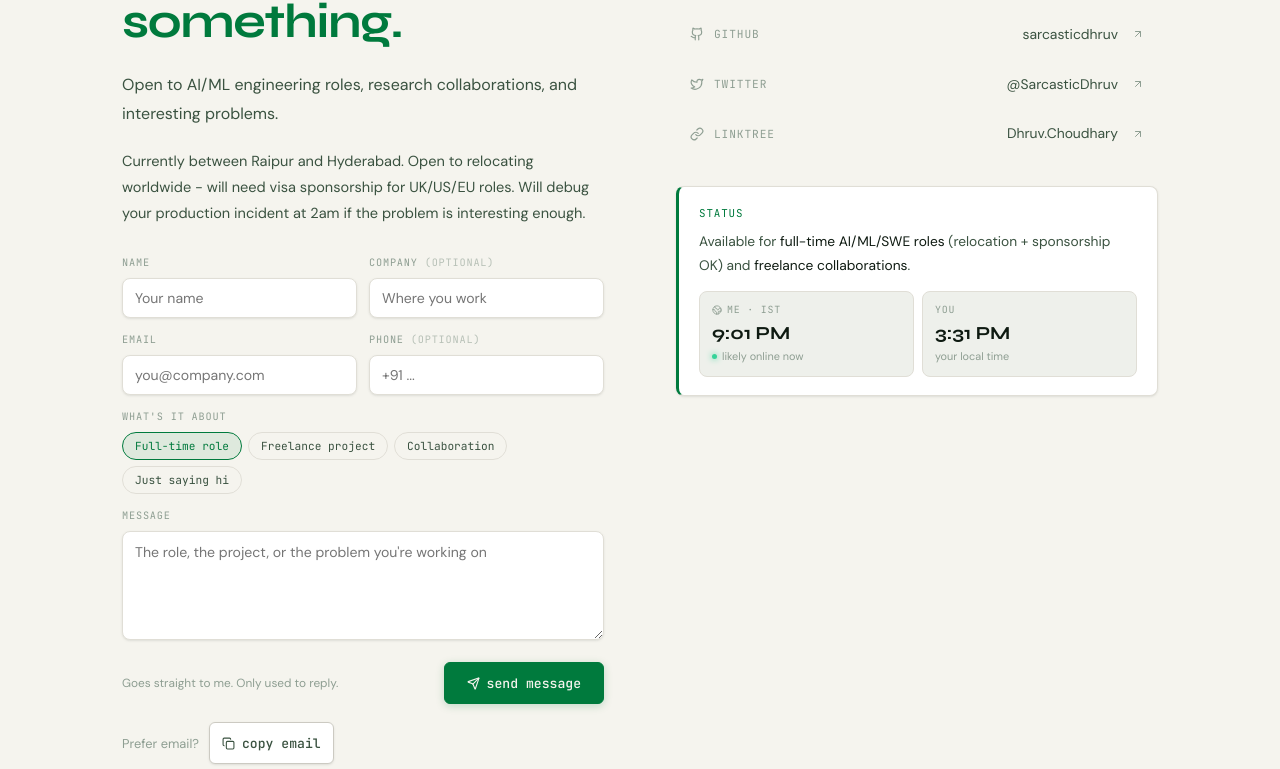
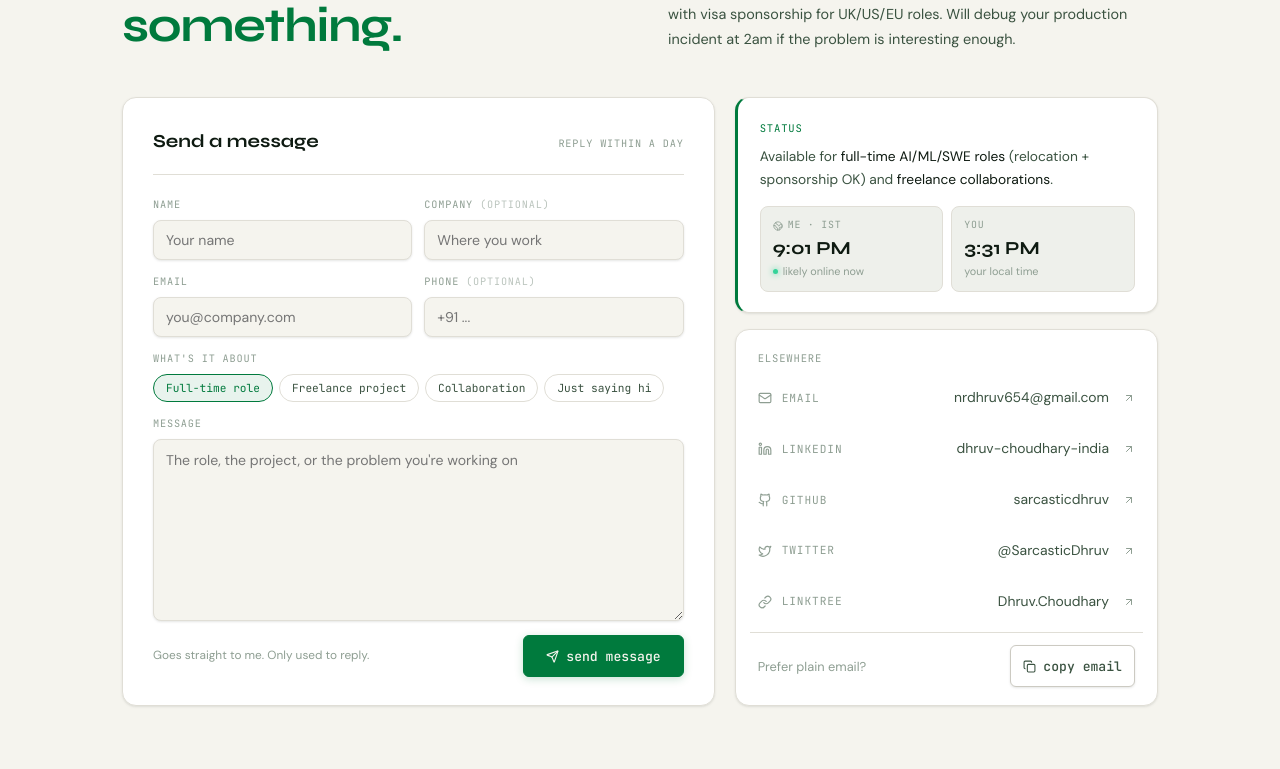
Before and after one commit to sarcasticdhruv/pro-portfolio, a React (Vite) app: page / in a window 1280 px wide. Shown: the part 7831-8600 px from the top of the page. Built offline with nearby package versions, Linux system fonts and the light colour scheme; no server answers; what marked-highlight would draw is missing.

Commit message:
Contact section: form card beside status and links, balanced columns

```diff
--- a/src/components/Contact.tsx
+++ b/src/components/Contact.tsx
@@ -4,6 +4,7 @@ import { useScrollReveal } from '../hooks/useScrollReveal';
 import ContactForm from './ContactForm';
 
 const IST_TZ = 'Asia/Kolkata';
+const mono = "'JetBrains Mono', monospace";
 
 // IST business hours the recruiter can expect a reply in, used to color the
 // live dot green/amber/red the same way the Hero "available" badge does.
@@ -40,51 +41,92 @@ export default function Contact() {
       transition: 'opacity 0.65s ease, transform 0.65s ease',
     }}>
       <div className="container">
-        <div className="contact-grid" style={{ display: 'grid', gridTemplateColumns: '1fr 1fr', gap: '72px', alignItems: 'start' }}>
+        {/* Header: heading on the left, intro copy on the right, bottoms aligned */}
+        <div className="contact-head">
           <div>
             <p className="label" style={{ marginBottom: '14px' }}>06 / contact</p>
-            <h2 className="section-heading" style={{ marginBottom: '22px' }}>
+            <h2 className="section-heading" style={{ margin: 0 }}>
               Let's build<br /><span style={{ color: 'var(--accent)' }}>something.</span>
             </h2>
-            <p style={{ color: 'var(--text-muted)', marginBottom: '20px', lineHeight: 1.8 }}>
+          </div>
+          <div>
+            <p style={{ color: 'var(--text)', marginBottom: '12px', lineHeight: 1.7, fontSize: '1.02rem' }}>
               Open to AI/ML engineering roles, research collaborations, and interesting problems.
             </p>
-            <p style={{ color: 'var(--text-muted)', marginBottom: '28px', lineHeight: 1.8, fontSize: '0.91rem' }}>
-              Currently between Raipur and Hyderabad. Open to relocating worldwide - will need
-              visa sponsorship for UK/US/EU roles. Will debug your production incident at 2am
+            <p style={{ color: 'var(--text-muted)', margin: 0, lineHeight: 1.75, fontSize: '0.9rem' }}>
+              Currently between Raipur and Hyderabad. Open to relocating worldwide, with visa
+              sponsorship for UK/US/EU roles. Will debug your production incident at 2am
               if the problem is interesting enough.
             </p>
+          </div>
+        </div>
 
+        <div className="contact-grid">
+          {/* Form card */}
+          <div className="contact-card contact-form-card">
+            <div style={{ display: 'flex', alignItems: 'baseline', justifyContent: 'space-between', gap: '12px', flexWrap: 'wrap', marginBottom: '22px', paddingBottom: '18px', borderBottom: '1px solid var(--border)' }}>
+              <h3 style={{ fontFamily: "'Syne', sans-serif", fontWeight: 700, fontSize: '1.15rem', color: 'var(--text)', margin: 0 }}>
+                Send a message
+              </h3>
+              <span style={{ fontFamily: mono, fontSize: '0.64rem', color: 'var(--text-dim)', letterSpacing: '0.08em', textTransform: 'uppercase' }}>
+                reply within a day
+              </span>
+            </div>
             <ContactForm />
-
-            <div style={{ display: 'flex', alignItems: 'center', gap: '10px', flexWrap: 'wrap', marginTop: '18px' }}>
-              <span style={{ fontSize: '0.8rem', color: 'var(--text-dim)' }}>Prefer email?</span>
-              <button onClick={copyEmail} className="btn btn-outline" style={{ cursor: 'pointer', display: 'flex', alignItems: 'center', gap: '7px', padding: '7px 12px' }}>
-                {copied ? <Check size={13} /> : <Copy size={13} />}
-                {copied ? 'copied!' : 'copy email'}
-              </button>
-            </div>
           </div>
 
-          <div>
-            <div style={{ display: 'flex', flexDirection: 'column', gap: '1px' }}>
-              {LINKS.map(link => <ContactRow key={link.label} link={link} />)}
-            </div>
-
-            <div style={{ marginTop: '28px', padding: '18px 20px', background: 'var(--surface)', border: '1px solid var(--border)', borderRadius: '8px', borderLeft: '3px solid var(--accent)', boxShadow: 'var(--shadow-sm)' }}>
-              <p style={{ fontFamily: "'JetBrains Mono', monospace", fontSize: '0.68rem', color: 'var(--accent)', letterSpacing: '0.08em', textTransform: 'uppercase', marginBottom: '7px' }}>
+          {/* Side column: status on top, links below, stretched to match the form */}
+          <div style={{ display: 'flex', flexDirection: 'column', gap: '16px', minWidth: 0 }}>
+            <div className="contact-card" style={{ padding: '22px 22px 20px', borderLeft: '3px solid var(--accent)' }}>
+              <p style={{ fontFamily: mono, fontSize: '0.66rem', color: 'var(--accent)', letterSpacing: '0.08em', textTransform: 'uppercase', marginBottom: '8px' }}>
                 status
               </p>
-              <p style={{ fontSize: '0.86rem', color: 'var(--text-muted)', lineHeight: 1.7, marginBottom: '14px' }}>
+              <p style={{ fontSize: '0.86rem', color: 'var(--text-muted)', lineHeight: 1.65, marginBottom: '16px' }}>
                 Available for <span style={{ color: 'var(--text)' }}>full-time AI/ML/SWE roles</span> (relocation + sponsorship OK) and <span style={{ color: 'var(--text)' }}>freelance collaborations</span>.
               </p>
               <TimezoneWidget />
+            </div>
+
+            <div className="contact-card" style={{ padding: '8px', flex: 1, display: 'flex', flexDirection: 'column' }}>
+              <p style={{ fontFamily: mono, fontSize: '0.66rem', color: 'var(--text-dim)', letterSpacing: '0.08em', textTransform: 'uppercase', padding: '12px 14px 6px', margin: 0 }}>
+                elsewhere
+              </p>
+              <div style={{ display: 'flex', flexDirection: 'column', gap: '2px', flex: 1 }}>
+                {LINKS.map(link => <ContactRow key={link.label} link={link} />)}
+              </div>
+              <div style={{ display: 'flex', alignItems: 'center', justifyContent: 'space-between', gap: '10px', flexWrap: 'wrap', margin: '6px 6px 4px', padding: '12px 8px 6px', borderTop: '1px solid var(--border)' }}>
+                <span style={{ fontSize: '0.8rem', color: 'var(--text-dim)' }}>Prefer plain email?</span>
+                <button onClick={copyEmail} className="btn btn-outline" style={{ cursor: 'pointer', display: 'flex', alignItems: 'center', gap: '7px', padding: '6px 12px' }}>
+                  {copied ? <Check size={13} /> : <Copy size={13} />}
+                  {copied ? 'copied!' : 'copy email'}
+                </button>
+              </div>
             </div>
           </div>
         </div>
       </div>
       <style>{`
-        @media (max-width: 768px) { .contact-grid { grid-template-columns: 1fr !important; gap: 36px !important; } }
+        .contact-head {
+          display: grid; grid-template-columns: 1fr 1fr; gap: 56px; align-items: end;
+          margin-bottom: 44px;
+        }
+        .contact-grid {
+          display: grid; grid-template-columns: minmax(0, 1.4fr) minmax(0, 1fr);
+          gap: 20px; align-items: stretch;
+        }
+        .contact-card {
+          background: var(--surface); border: 1px solid var(--border);
+          border-radius: 14px; box-shadow: var(--shadow-sm);
+        }
+        .contact-form-card { padding: 28px 30px; display: flex; flex-direction: column; }
+        .contact-card input, .contact-card textarea { background: var(--bg) !important; }
+        @media (max-width: 900px) {
+          .contact-head { grid-template-columns: 1fr; gap: 18px; margin-bottom: 32px; }
+          .contact-grid { grid-template-columns: 1fr; }
+        }
+        @media (max-width: 520px) {
+          .contact-form-card { padding: 22px 18px !important; }
+        }
       `}</style>
     </section>
   );
--- a/src/components/ContactForm.tsx
+++ b/src/components/ContactForm.tsx
@@ -87,7 +87,7 @@ export default function ContactForm() {
   }
 
   return (
-    <form onSubmit={submit} noValidate style={{ display: 'flex', flexDirection: 'column', gap: '14px', position: 'relative' }}>
+    <form onSubmit={submit} noValidate style={{ display: 'flex', flexDirection: 'column', gap: '14px', position: 'relative', flex: 1 }}>
       <div className="cf-row">
         <div>
           <label style={labelStyle} htmlFor="cf-name">name</label>
@@ -130,10 +130,11 @@ export default function ContactForm() {
           ))}
         </div>
       </div>
-      <div>
+      {/* Grows to fill the card when the side column is taller */}
+      <div style={{ flex: 1, display: 'flex', flexDirection: 'column' }}>
         <label style={labelStyle} htmlFor="cf-message">message</label>
         <textarea
-          id="cf-message" rows={4} style={{ ...field, resize: 'vertical', lineHeight: 1.55 }}
+          id="cf-message" rows={4} style={{ ...field, resize: 'vertical', lineHeight: 1.55, flex: 1, minHeight: '110px' }}
           value={message} onChange={e => setMessage(e.target.value)}
           placeholder="The role, the project, or the problem you're working on"
         />
@@ -143,7 +144,7 @@ export default function ContactForm() {
         style={{ position: 'absolute', left: '-9999px', width: '1px', height: '1px', opacity: 0 }}
       />
       {problem && <p style={{ color: '#FF6B6B', fontSize: '0.8rem', margin: 0 }}>{problem}</p>}
-      <div style={{ display: 'flex', alignItems: 'center', justifyContent: 'space-between', gap: '12px', flexWrap: 'wrap' }}>
+      <div className="cf-actions" style={{ display: 'flex', alignItems: 'center', justifyContent: 'space-between', gap: '12px', flexWrap: 'wrap' }}>
         <span style={{ fontSize: '0.74rem', color: 'var(--text-dim)' }}>Goes straight to me. Only used to reply.</span>
         <button type="submit" className="btn btn-primary" disabled={state === 'sending'} style={{ display: 'flex', alignItems: 'center', gap: '7px', cursor: 'pointer' }}>
           {state === 'sending' ? <Loader2 size={13} className="cf-spin" /> : <Send size={13} />}
@@ -152,7 +153,11 @@ export default function ContactForm() {
       </div>
       <style>{`
         .cf-row { display: grid; grid-template-columns: 1fr 1fr; gap: 12px; }
-        @media (max-width: 520px) { .cf-row { grid-template-columns: 1fr; } }
+        @media (max-width: 520px) {
+          .cf-row { grid-template-columns: 1fr; }
+          .cf-actions { flex-direction: column-reverse; align-items: stretch !important; }
+          .cf-actions .btn { justify-content: center; }
+        }
         #contact input:focus, #contact textarea:focus { border-color: var(--accent) !important; }
         @keyframes cf-spin-kf { to { transform: rotate(360deg); } }
         .cf-spin { animation: cf-spin-kf 1s linear infinite; }
```
